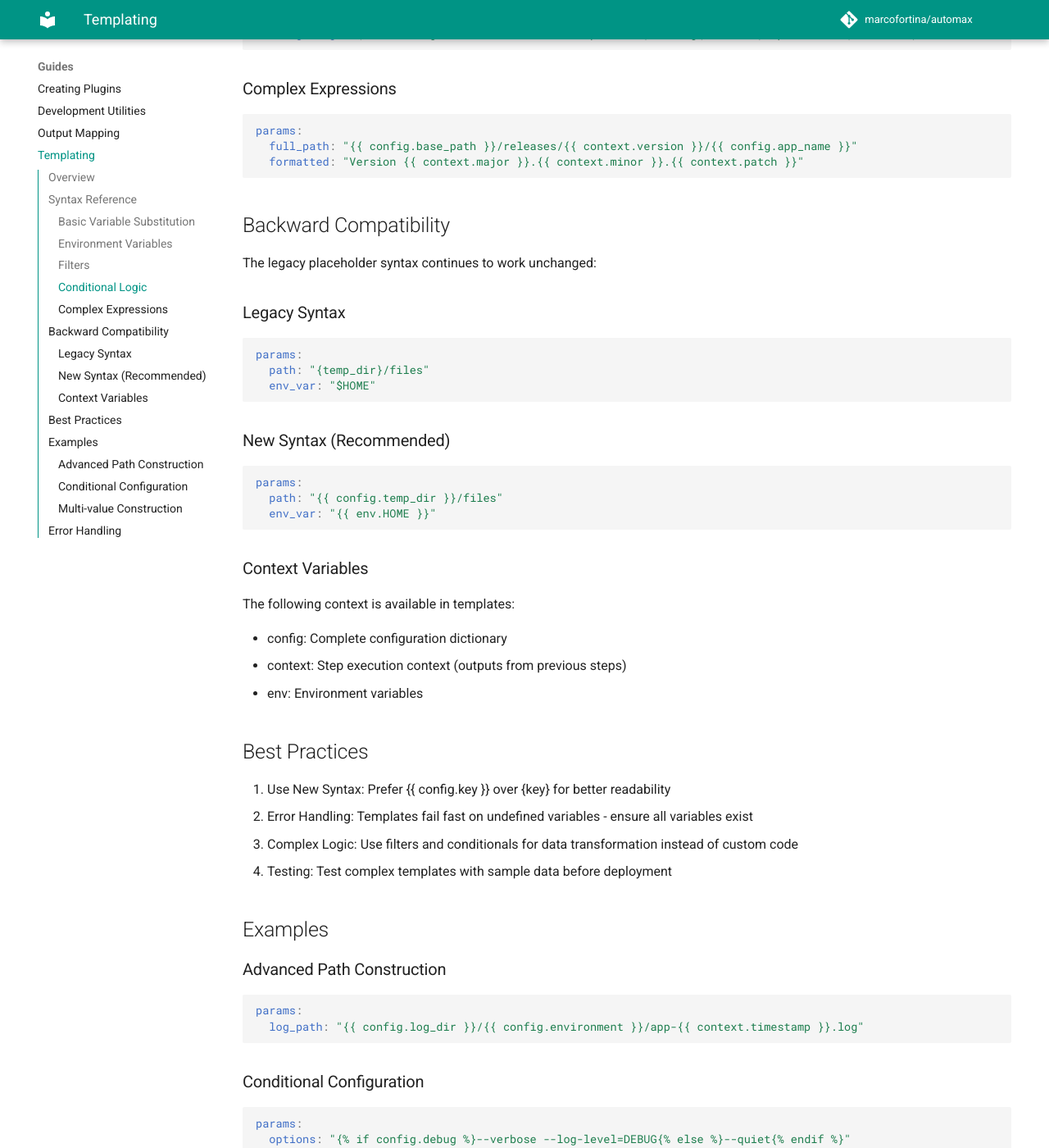
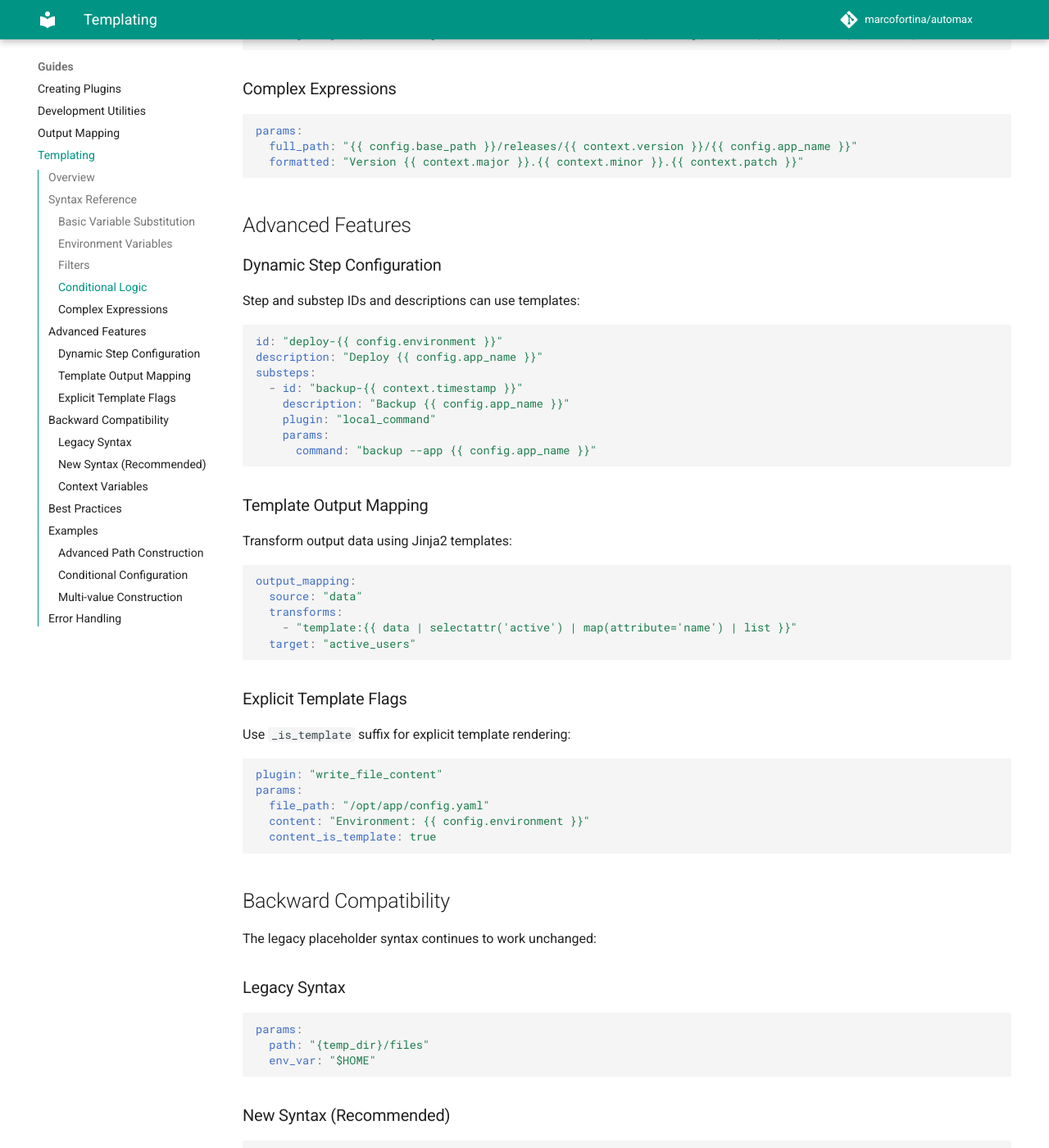
Before and after one commit to marcofortina/automax, an MkDocs documentation site: the page built from docs/guides/templating.md, in a window 1280 px wide and 1400 px high, scrolled down 1254 px. Shown: the whole window at 82% size. Built offline with MkDocs 1.6.1 and Material for MkDocs 9.7.7, drawn with Linux system fonts in a browser that asks for light colours; comment, search, counter and statistics services are not loaded.

Commit message:
docs: enhance templating guide with advanced features and examples

````diff
--- a/docs/guides/templating.md
+++ b/docs/guides/templating.md
@@ -55,6 +55,47 @@ params:
 params:
   full_path: "{{ config.base_path }}/releases/{{ context.version }}/{{ config.app_name }}"
   formatted: "Version {{ context.major }}.{{ context.minor }}.{{ context.patch }}"
+```
+
+## Advanced Features
+
+### Dynamic Step Configuration
+
+Step and substep IDs and descriptions can use templates:
+
+```yaml
+id: "deploy-{{ config.environment }}"
+description: "Deploy {{ config.app_name }}"
+substeps:
+  - id: "backup-{{ context.timestamp }}"
+    description: "Backup {{ config.app_name }}"
+    plugin: "local_command"
+    params:
+      command: "backup --app {{ config.app_name }}"
+```
+
+### Template Output Mapping
+
+Transform output data using Jinja2 templates:
+
+```yaml
+output_mapping:
+  source: "data"
+  transforms:
+    - "template:{{ data | selectattr('active') | map(attribute='name') | list }}"
+  target: "active_users"
+```
+
+### Explicit Template Flags
+
+Use `_is_template` suffix for explicit template rendering:
+
+```yaml
+plugin: "write_file_content"
+params:
+  file_path: "/opt/app/config.yaml"
+  content: "Environment: {{ config.environment }}"
+  content_is_template: true
 ```
 
 ## Backward Compatibility
````
